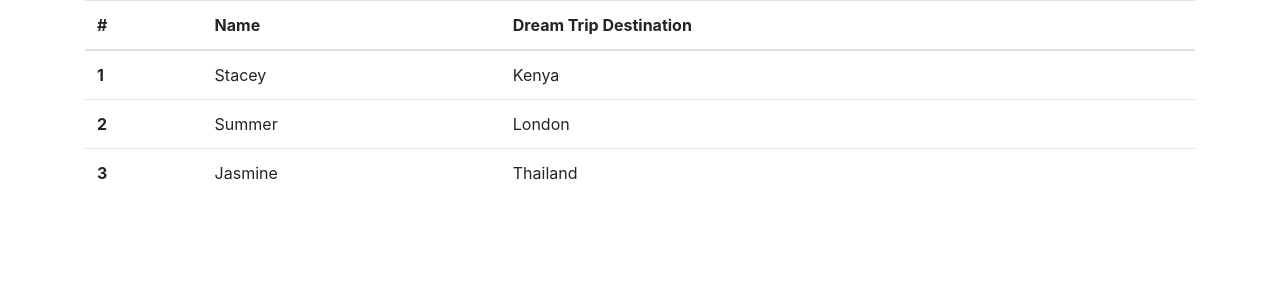
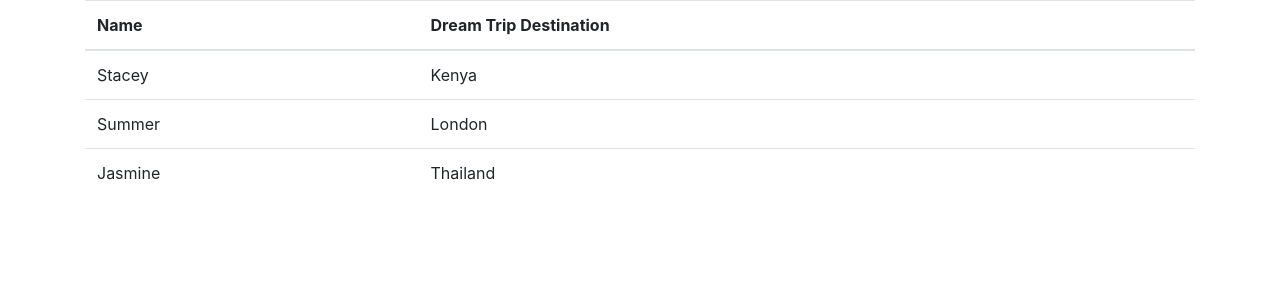
Before and after one commit to StashaG/dream-trip-list, a React (Create React App) app: page / in a window 1280 px wide. Shown: the top 300 px of the page. Built offline with nearby package versions, Linux system fonts and the light colour scheme.

Commit message:
added a characters array to App component and props to the Table component

```diff
--- a/src/App.jsx
+++ b/src/App.jsx
@@ -4,9 +4,24 @@
 
 class App extends Component {
     render() {
+      const characters = [
+        {
+          name: 'Stacey',
+          trip: 'Kenya'
+        },
+        {
+          name: 'Summer',
+          trip: 'London'
+        },
+        {
+          name: 'Jasmine',
+          trip: 'Thailand'
+        },
+      ]
+
       return (
         <div className="container">
-          <Table />
+          <Table characterData={characters} />
         </div>
       )
     }
--- a/src/Table.jsx
+++ b/src/Table.jsx
@@ -4,7 +4,6 @@
     return (
       <thead>
         <tr>
-            <th scope="col">#</th>
             <th scope="col">Name</th>
             <th scope="col">Dream Trip Destination</th>
         </tr>
@@ -12,34 +11,27 @@
     )
   }
 
-  const TableBody = () => {
-    return (
-      <tbody>
-        <tr>
-            <th scope="row">1</th>
-            <td>Stacey</td>
-            <td>Kenya</td>
-        </tr>
-        <tr>
-            <th scope="row">2</th>
-            <td>Summer</td>
-            <td>London</td>
-        </tr>
-        <tr>
-            <th scope="row">3</th>
-            <td colspan="1">Jasmine</td>
-            <td>Thailand</td>
-        </tr>
-        </tbody>
-          )
-      }
+  const TableBody = (props) => {
+      const rows = props.characterData.map((row, index) => {
+        return (
+            <tr key={index}>
+                <td>{row.name}</td>
+                <td>{row.trip}</td>
+            </tr>
+        )
+      })
+
+    return <tbody>{rows}</tbody>
+}
 
   class Table extends Component {
       render() {
+          const {characterData} = this.props
+
           return (
           <table class="table table-hover">
               <TableHeader />
-              <TableBody />
+              <TableBody characterData={characterData}/>
           </table>
           )
       }
```
Also changed, not shown: 1 other file (tests, documents, lock files or other folders).
